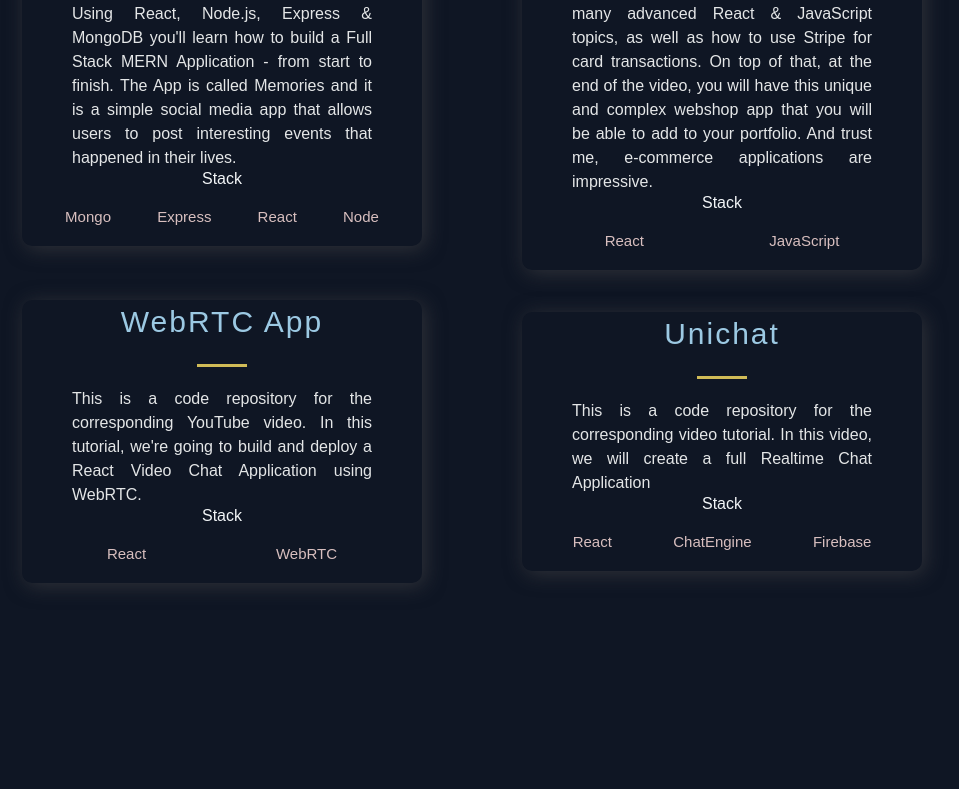
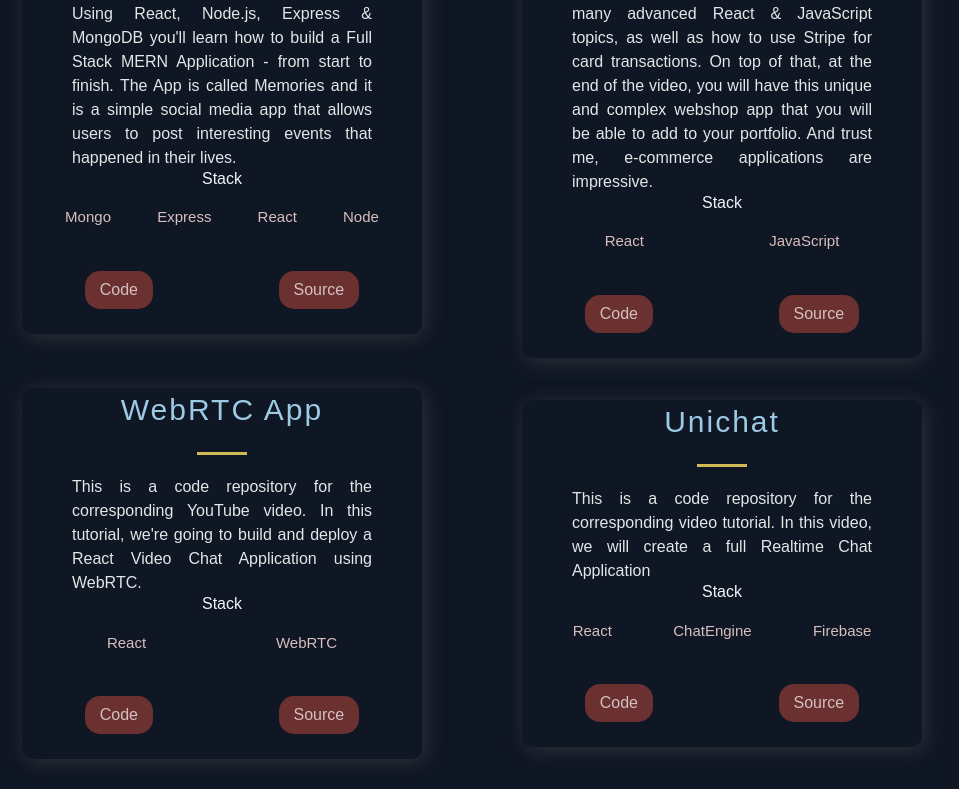
Before and after one commit to Shivam-Sharma-1/Simple-Portfolio-Website, a Next.js app: page / in a window 1280 px wide. Shown: the part 994-1783 px from the top of the page, without its empty margins (168-1127 px from the left). Before the commit the page ends 1607 px from the top, so only its background shows below. Built offline with nearby package versions, Linux system fonts and the light colour scheme.

Commit message:
feat: add button to visit code&source for projects

```diff
--- a/src/components/Projects/Projects.js
+++ b/src/components/Projects/Projects.js
@@ -1,5 +1,5 @@
 import { Section, SectionDivider, SectionTitle } from "@/themes/GlobalComponents"
-import { GridContainer, BlogCard, Img, TitleContent, HeaderThree, Hr, CardInfo, TagList, Tag } from "./ProjectStyles"
+import { GridContainer, BlogCard, Img, TitleContent, HeaderThree, Hr, CardInfo, TagList, Tag, UtilityList, ExternalLinks } from "./ProjectStyles"
 import { projects } from "@/constants/constants"
 
 function Projects() {
@@ -26,6 +26,10 @@
                                 ))}
                             </TagList>
                         </div>
+                        <UtilityList>
+                            <ExternalLinks href={visit}>Code</ExternalLinks>
+                            <ExternalLinks href={source}>Source</ExternalLinks>
+                        </UtilityList>
                     </BlogCard>
                 ))}
             </GridContainer>
```
